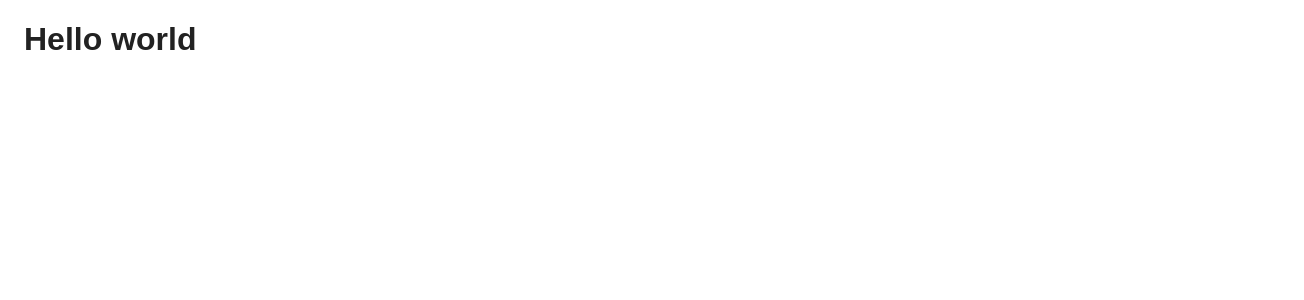
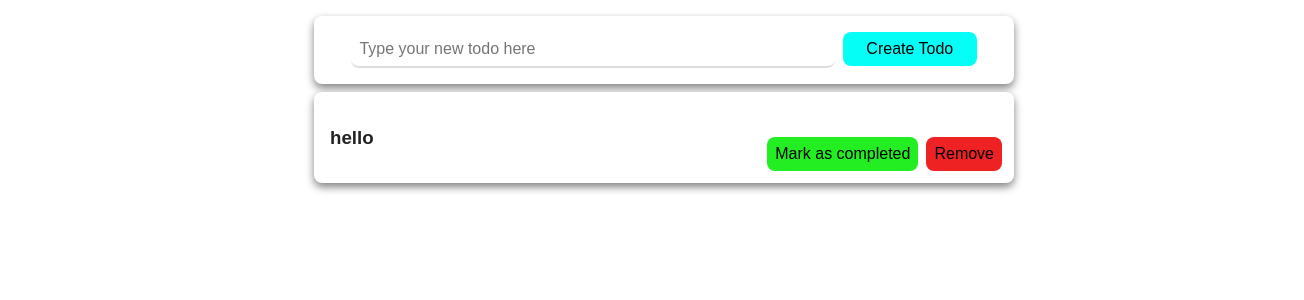
Before and after one commit to sivaone/react-ecosystem, a React app: page / in a window 1280 px wide. Shown: the top 300 px of the page, 1304 px wide, since content can reach past the window. Built offline with nearby package versions, Linux system fonts and the light colour scheme.

Commit message:
Add basic pages and css

```diff
--- a/package.json
+++ b/package.json
@@ -4,6 +4,8 @@
   "description": "",
   "main": "index.js",
   "scripts": {
+    "dev": "npx webpack-dev-server --mode development",
+    "build": "npx webpack --mode development",
     "test": "echo \"Error: no test specified\" && exit 1"
   },
   "keywords": [],
--- a/src/App.css
+++ b/src/App.css
@@ -2,4 +2,6 @@
     margin: 1rem;
     font-family: Arial, Helvetica, sans-serif;
     color: #222222;
+    width: 100vw;
+    height: 100vh;
 }
--- a/src/App.js
+++ b/src/App.js
@@ -1,9 +1,11 @@
 import React from "react";
+import NewTodoForm from "./todos/NewTodoForm";
+import TodoList from "./todos/TodoList";
 import './App.css';
 
 const App = () => (
     <div className="App">
-        <h1>Hello world</h1>
+        <TodoList />
     </div>
 )
 
--- /dev/null
+++ b/src/todos/NewTodoForm.css
@@ -0,0 +1,28 @@
+.new-todo-form {
+    border-radius: 8px;
+    padding: 16px;
+    text-align: center;
+    box-shadow: 0 4px 8px grey;
+}
+
+.new-todo-input {
+    font-size: 16px;
+    padding: 8px;
+    border: none;
+    border-bottom: 2px solid #ddd;
+    border-radius: 8px;
+    width: 70%;
+    outline: none;
+}
+
+.new-todo-button {
+    font-size: 16px;
+    padding: 8px;
+    border: none;
+    border-radius: 8px;
+    outline: none;
+    cursor: pointer;
+    margin-left: 8px;
+    width: 20%;
+    background-color: #05fff7;
+}
--- /dev/null
+++ b/src/todos/NewTodoForm.js
@@ -0,0 +1,21 @@
+import React, {useState} from "react";
+import "./NewTodoForm.css";
+
+const NewTodoForm = () => {
+    const [inputValue, setInputValue] = useState('');
+
+    return (
+        <div className="new-todo-form">
+            <input
+                type="text"
+                className="new-todo-input"
+                placeholder="Type your new todo here"
+                value={inputValue}
+                onChange={e => setInputValue(e.target.value)}
+            />
+            <button className="new-todo-button">Create Todo</button>
+        </div>
+    );
+};
+
+export default NewTodoForm;
--- /dev/null
+++ b/src/todos/TodoList.css
@@ -0,0 +1,4 @@
+.list-wrapper {
+    max-width: 700px;
+    margin: auto;
+}
--- /dev/null
+++ b/src/todos/TodoList.js
@@ -0,0 +1,13 @@
+import React from "react";
+import NewTodoForm from "./NewTodoForm";
+import TodoListItem from "./TodoListItem"
+import "./TodoList.css"
+
+const TodoList = ({ todos = [{text: 'hello'}] }) => (
+  <div className="list-wrapper">
+      <NewTodoForm />
+      {todos.map(todo => <TodoListItem todo={todo} />)}
+  </div>
+);
+
+export default TodoList;
--- /dev/null
+++ b/src/todos/TodoListItem.css
@@ -0,0 +1,34 @@
+.todo-item-container {
+    background: #fff;
+    border-radius: 8px;
+    margin-top: 8px;
+    padding: 16px;
+    position: relative;
+    box-shadow: 0 4px 8px grey;
+}
+
+.buttons-container {
+    position: absolute;
+    right: 12px;
+    bottom: 12px;
+}
+
+button {
+    font-size: 16px;
+    padding: 8px;
+    border: none;
+    border-radius: 8px;
+    outline: none;
+    cursor: pointer;
+}
+
+.completed-button {
+    display: inline-block;
+    background-color: #22ee22;
+}
+
+.remove-button {
+    display: inline-block;
+    background-color: #ee2222;
+    margin-left: 8px;
+}
--- /dev/null
+++ b/src/todos/TodoListItem.js
@@ -0,0 +1,14 @@
+import React from "react";
+import "./TodoListItem.css"
+
+const TodoListItem = ({todo}) => (
+    <div className="todo-item-container">
+        <h3>{todo.text}</h3>
+        <div className="buttons-container">
+            <button className="completed-button">Mark as completed</button>
+            <button className="remove-button">Remove</button>
+        </div>
+    </div>
+);
+
+export default TodoListItem;
```
